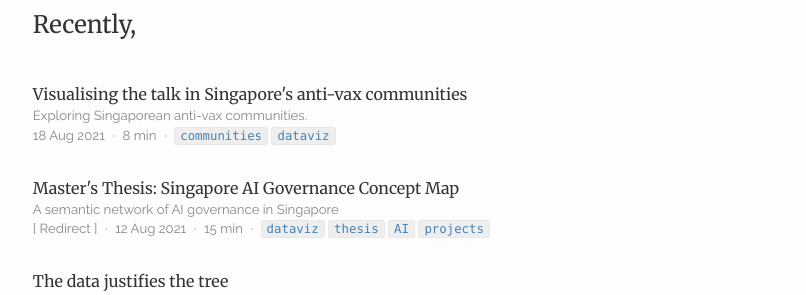
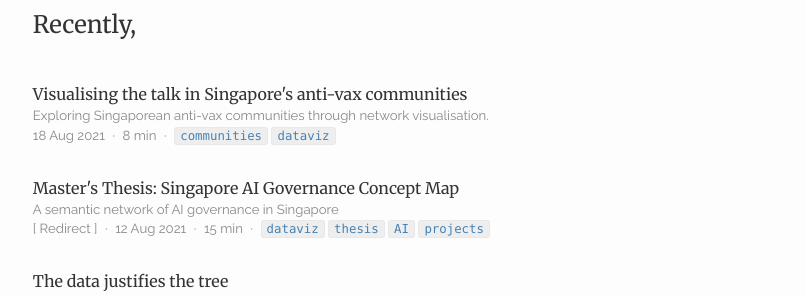
Before and after one commit to vnck/vnck.github.io, a Jekyll site: the page built from index.markdown, in a window 1280 px wide. Shown: the part 316-611 px from the top of the page, without its empty margins (236-1042 px from the left). Built offline with Jekyll 4.4.1, drawn with Linux system fonts in a browser that asks for light colours.

Commit message:
edit post

```diff
--- a/_posts/2021-08-18-visualising-sg-anti-vax-communities.md
+++ b/_posts/2021-08-18-visualising-sg-anti-vax-communities.md
@@ -4,7 +4,7 @@
 date: 2021-08-18
 tag: [communities, dataviz]
 image: /assets/posts/2021-08-18-visualising-sg-anti-vax-communities/word_network_B.png
-description: "Exploring Singaporean anti-vax communities."
+description: "Exploring Singaporean anti-vax communities through network visualisation."
 permalink: /writings/visualising-singapore-anti-vax-communities
 ---
 
```
